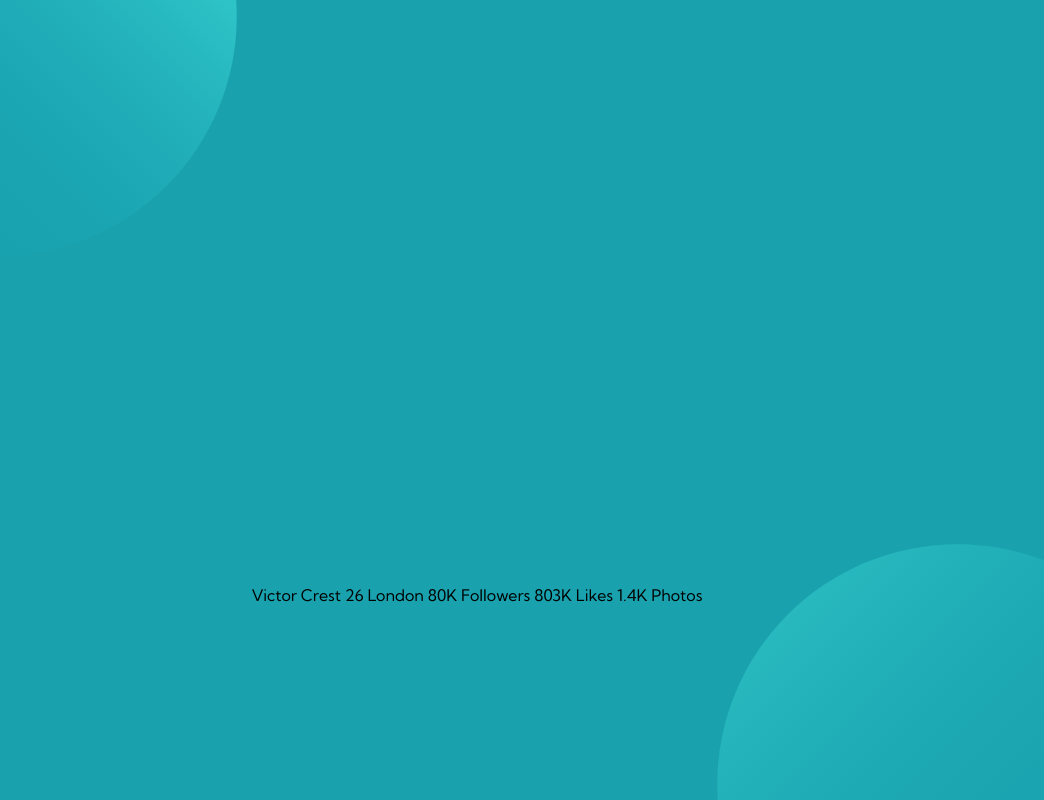
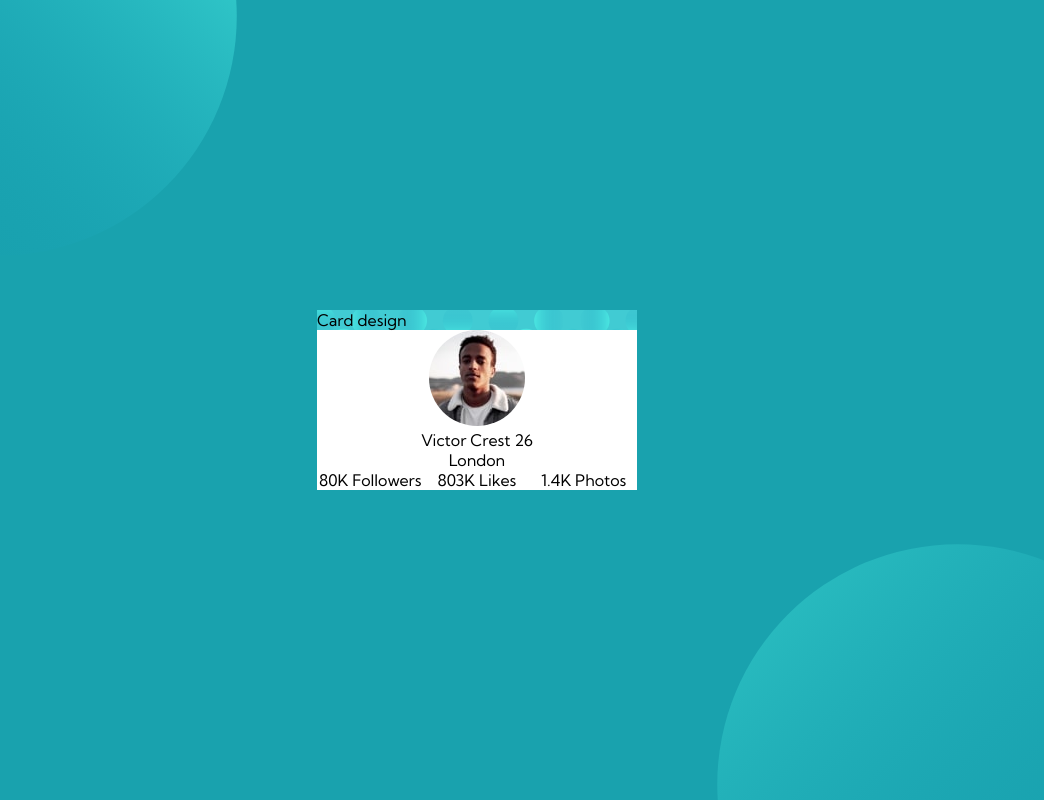
Before and after one commit to Nazaf64/profile-card-component, a plain HTML site: page index.html in a window 1280 px wide. Shown: the whole page, without its empty margins (163-1207 px from the left). Drawn offline with Linux system fonts and the light colour scheme.

Commit message:
undesigned card layout ready

```diff
--- a/index.html
+++ b/index.html
@@ -15,20 +15,36 @@
 <body>
 
   <div id="card-wrapper">
+    <div id="card-design">Card design</div>
+    <div id="card-white">
+      <img src="images/image-victor.jpg" alt="profile_image">
+
+      <div id="profile-header">
+        <div id="profile-name">
+          Victor Crest
+          26
+        </div>
+        <p>London</p>
+      </div>
+
+      <div id="profile-footer">
+        <ul>
+          <li>80K Followers</li>
+          <li>803K Likes</li>
+          <li>1.4K Photos</li>
+        </ul>
+      </div>
+    </div>
+
 
     </div>
-    Victor Crest
-    26
-    London
 
-    80K
-    Followers
 
-    803K
-    Likes
 
-    1.4K
-    Photos
+
+
+
+
     </div>
 </body>
 </html>
--- a/style.css
+++ b/style.css
@@ -30,6 +30,29 @@ body{
     background-position: right -10% bottom -70%, left -10% top -70%;
 }
 
+#card-design{
+    background-image: url('images/bg-pattern-card.svg');
+    width: 20em;
+    height: auto;
+}
+
+#card-white{
+    background-color: white;
+    text-align: center;
+}
+
+img{
+    justify-self: center;
+    width: 6em;
+    border-radius: 50%;
+}
+
+ul{
+    list-style: none;
+    display: grid;
+    grid-template-columns: 1fr 1fr 1fr;
+}
+
 
 
 @media screen and (max-width: 875px) {
```
